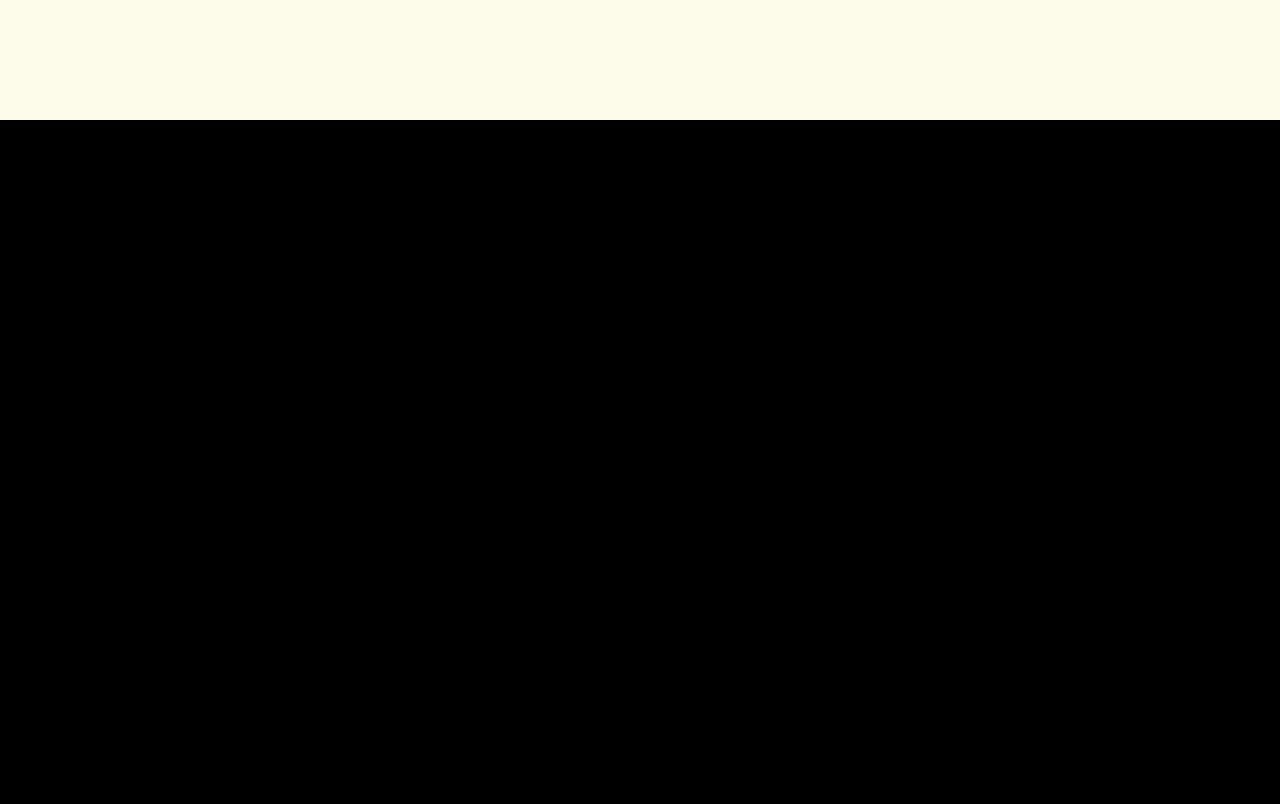
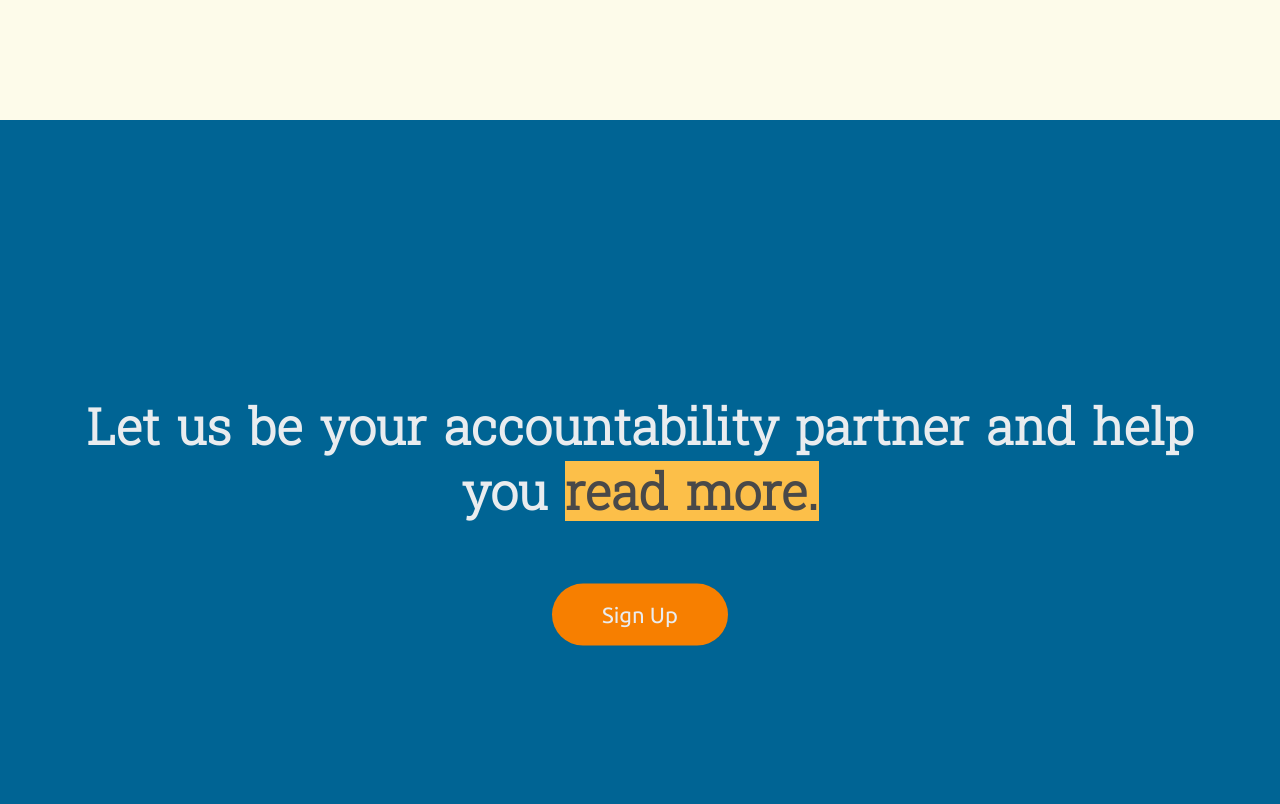
Before and after one commit to RohitNautiyal/LetsRead, a website: page index.html in a window 1280 px wide. Shown: the part 1480-2284 px from the top of the page. Drawn offline with Linux system fonts and the light colour scheme.

Commit message:
complete sign up section

```diff
--- a/index.html
+++ b/index.html
@@ -3,9 +3,9 @@
 <head>
     <meta charset="UTF-8">
     <meta name="viewport" content="width=device-width, initial-scale=1.0">
-    <link href="https://fonts.googleapis.com/css2?family=Dancing+Script:wght@400&family=Open+Sans&family=Yellowtail&display=swap" rel="stylesheet">
+    <link href="https://fonts.googleapis.com/css2?family=Dancing+Script:wght@400&display=swap" rel="stylesheet">
     <link rel="stylesheet" href="css/style.css">
-    <link href="https://fonts.googleapis.com/css2?family=Ubuntu:wght@300&family=Roboto+Slab:wght@300&display=swap" rel="stylesheet">
+    <link href="https://fonts.googleapis.com/css2?family=Ubuntu:wght@300;400&family=Roboto+Slab:wght@300&display=swap" rel="stylesheet">
     <script defer type="text/javascript" src="js/script.js"></script>
     <!-- <script defer src="https://cdn.jsdelivr.net/npm/lodash@4.17.20/throttle.js"></script> -->
     <title>Document</title>
@@ -45,7 +45,7 @@
             </h1>
         </div>
         <div>
-            <ul class="features">
+            <ul class="features row">
                 <li class="features__box">
                     <img class="features__icon" src="icons/bookshelf.svg" alt="icon-bookshelf">
                     <p class="features__text">Organize your books</p>
@@ -64,7 +64,10 @@
     </section>
 
     <section class="section-sign-up" id="section-sign-up">
-
+        <div class="sign-up-container row">
+            <h1 class="heading-secondary">Let us be your accountability partner and help you <span>read more.</span></h1>
+            <a class="btn btn--primary" href="#">Sign Up</a>
+        </div>
     </section>
 
     <footer class="footer" style="height:100vh;">
--- a/sass/abstract/_variables.scss
+++ b/sass/abstract/_variables.scss
@@ -1 +1,5 @@
 $color-off-white: #e9ecef;
+$color-primary-light: #fcbf49;
+$color-primary-dark: #f77f00;
+$color-grey-light: #746f72;
+$color-grey-dark: #494949;
--- a/sass/base/_animations.scss
+++ b/sass/base/_animations.scss
@@ -0,0 +1,36 @@
+@keyframes btn-up-down {
+    0% {
+        transform: translateY(0);
+        box-shadow: none;
+    }
+
+    30% {
+        transform: translateY(0);
+        box-shadow: none;
+    }
+    40% {
+        box-shadow: 0 10px 10px rgba(0,0,0,0.2);
+        transform: translateY(-.5rem);
+    }
+
+    50% {
+        transform: translateY(0);
+        box-shadow: none;
+    }
+
+    60% {
+        box-shadow: 0 10px 10px rgba(0,0,0,0.2);
+        transform: translateY(-.5rem);
+    }
+
+    70% {
+        transform: translateY(0);
+        box-shadow: none;
+    }
+
+    100% {
+        transform: translateY(0);
+        box-shadow: none;
+    }
+
+}
--- a/sass/base/_base.scss
+++ b/sass/base/_base.scss
@@ -37,7 +37,7 @@ body {
  */
 
  html {
-    line-height: 1.15; /* 1 */
+    line-height: 1.3; /* 1 */
     -webkit-text-size-adjust: 100%; /* 2 */
   }
 
@@ -103,6 +103,8 @@ body {
 
   a {
     background-color: transparent;
+    text-decoration: none;
+    color: inherit;
   }
 
   /**
--- /dev/null
+++ b/sass/base/_grid.scss
@@ -0,0 +1,4 @@
+.row {
+    max-width: 114rem;
+    margin: 0 auto;
+}
--- a/sass/base/_typography.scss
+++ b/sass/base/_typography.scss
@@ -1,16 +1,30 @@
 h1 {
+    margin: 0;
+    padding: 0;
     font-family: 'Roboto Slab', serif;
-    margin: 0;
+}
+
+%heading {
+    font-size: 5rem;
+    text-align: center;
+    word-spacing: 5px;
+}
+
+.heading-primary {
+    @extend %heading;
     margin-bottom: 3rem;
-    font-size: 5rem;
     // font-weight: bolder;
     // color: $color-off-white;
     // color: #403d39;
-    background: linear-gradient(to bottom, #fcbf49, #f77f00);
+    background: linear-gradient(to bottom, $color-primary-light, $color-primary-dark);
     -webkit-background-clip: text;
     background-clip: text;
     color: transparent;
-    text-align: center;
-    word-spacing: 5px;
 
 }
+
+.heading-secondary {
+    @extend %heading;
+    margin-bottom: 6rem;
+    color: $color-off-white;
+}
--- /dev/null
+++ b/sass/components/_button.scss
@@ -0,0 +1,24 @@
+.btn:link,
+.btn:visited,
+.btn:active,
+.btn:hover {
+    font-size: 2.2rem;
+    padding: 2rem 5rem;
+    border-radius: 5rem;
+    line-height: 1;
+    // transition: all .2s;
+    transform: translateY(0);
+}
+
+.btn--primary:link,
+.btn--primary:visited,
+.btn--primary:hover {
+    color: $color-off-white;
+    background-color: $color-primary-dark;
+    font-weight: 400;
+    animation: btn-up-down 3s infinite;
+    // margin-bottom: 15rem;
+}
+.btn--primary:active {
+    animation: none;
+}
--- a/sass/components/_navigation.scss
+++ b/sass/components/_navigation.scss
@@ -31,7 +31,6 @@
 
 
     &__link {
-        text-decoration: none;
         color: $color-off-white;
         padding: 0 1rem 1.5rem;
         border-bottom: 3px solid transparent;
--- a/sass/components/_quote.scss
+++ b/sass/components/_quote.scss
@@ -18,12 +18,13 @@
             // left: -1rem;
             // font-size: 15rem;
             top: -7rem;
-            left: -2rem;
+            left: -3rem;
             font-size: 20rem;
         }
     }
 
     &__author {
         font-size: 2.5rem;
+        font-weight: 300;
     }
 }
--- a/sass/layout/_section-features.scss
+++ b/sass/layout/_section-features.scss
@@ -1,14 +1,13 @@
 .section-features {
     height: 100vh;
     background-color: #fdfbea;
-    color: #746f72;
+    color: $color-grey-light;
     padding: 10rem;
     word-spacing: 2px;
     position: relative;
 }
 
 .features {
-    max-width: 90%;
     margin: 10rem auto;
     display: flex;
     justify-content: space-between;
@@ -36,5 +35,6 @@
 
     &__text {
         font-size: 2.5rem;
+        font-weight: 300;
     }
 }
--- a/sass/layout/_section-sign-up.scss
+++ b/sass/layout/_section-sign-up.scss
@@ -1,10 +1,20 @@
 .section-sign-up {
-    background-color: black;
+    background-color: #006494;
     height: 100vh;
+    padding: 12rem 0;
 }
 
-.next {
-    font-size: 2rem;
-    position: relative;
-    z-index: 10;
+.sign-up-container {
+    display: flex;
+    flex-direction: column;
+    align-items: center;
+    justify-content: center;
+    height: 100%;
+
+    span {
+        display: inline-block;
+        background-color: $color-primary-light;
+        color: $color-grey-dark;
+        line-height: 1.2;
+    }
 }
--- a/sass/main.scss
+++ b/sass/main.scss
@@ -6,10 +6,11 @@
 @import "base/base";
 @import "base/typography";
 @import "base/animations";
-@import "base/utilities";
+@import "base/grid";
 
 @import "components/navigation";
 @import "components/quote";
+@import "components/button";
 
 @import "layout/header";
 @import "layout/section-features";
```
Also changed, not shown: css/style.css, sass/base/_utilities.scss (deleted).
